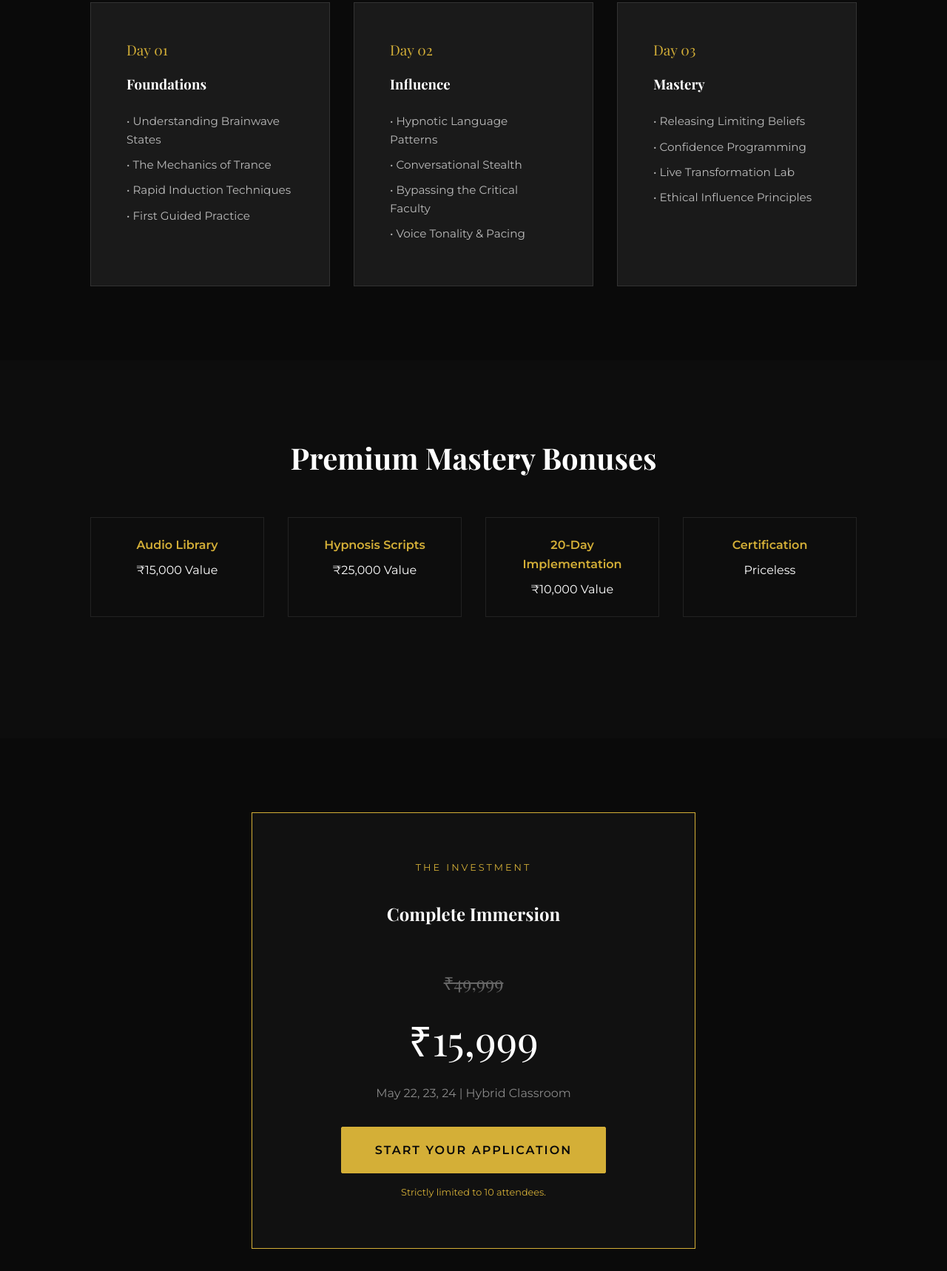
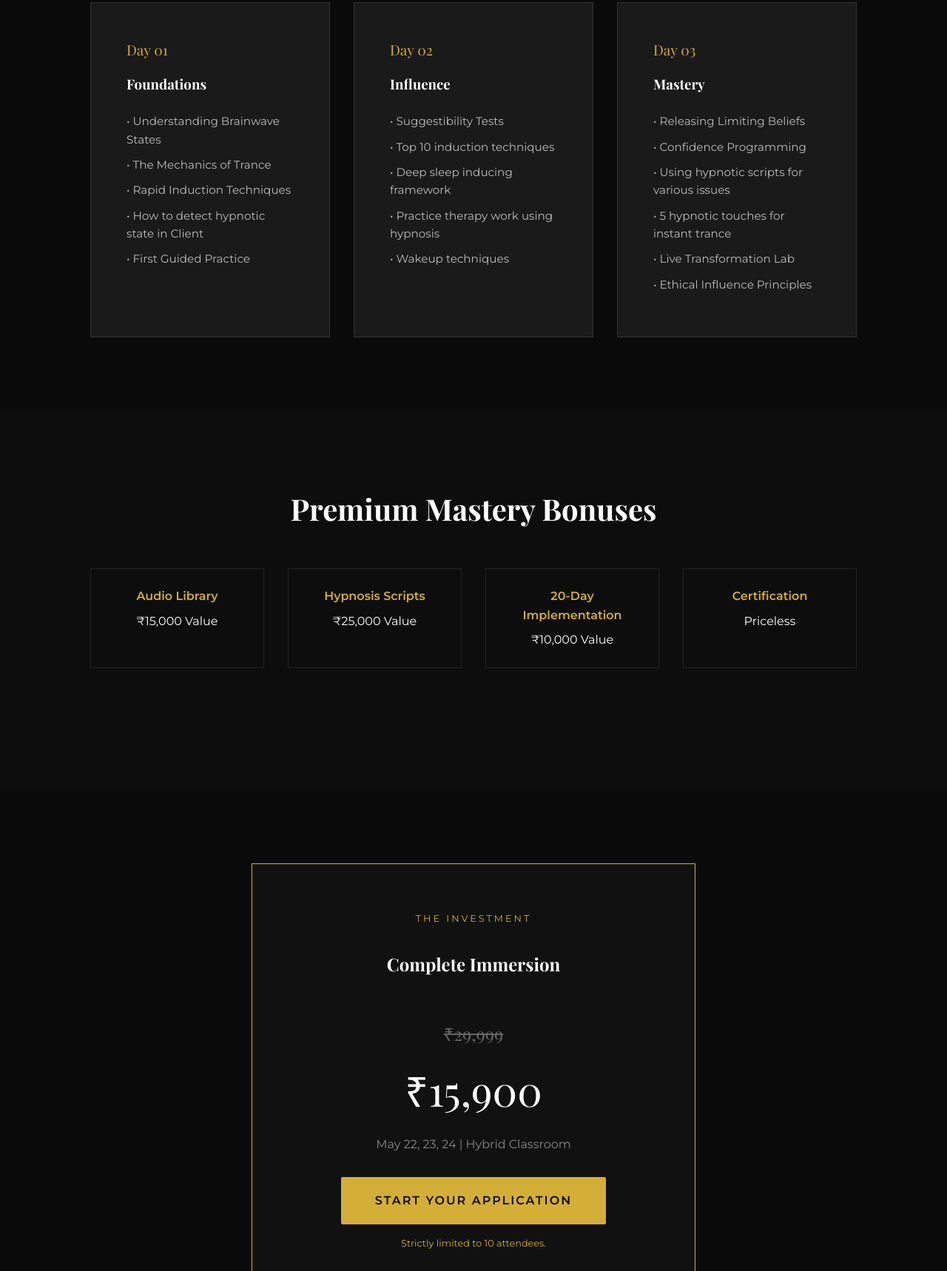
Before and after one commit to Amitpathak96/clinical-hypnosis-course, a plain HTML site: page gemini-code-1777130724917.html in a window 1280 px wide. Shown: the part 2017-3735 px from the top of the page at 74% size. Drawn offline with nearby package versions, Linux system fonts and the light colour scheme; a web font is replaced by a local one.

Commit message:
Update gemini-code-1777130724917.html

```diff
--- a/gemini-code-1777130724917.html
+++ b/gemini-code-1777130724917.html
@@ -278,6 +278,7 @@
                         <li>• Understanding Brainwave States</li>
                         <li>• The Mechanics of Trance</li>
                         <li>• Rapid Induction Techniques</li>
+                        <li>• How to detect hypnotic state in Client</li>
                         <li>• First Guided Practice</li>
                     </ul>
                 </div>
@@ -285,10 +286,11 @@
                     <span class="day-number">Day 02</span>
                     <h3>Influence</h3>
                     <ul>
-                        <li>• Hypnotic Language Patterns</li>
-                        <li>• Conversational Stealth</li>
-                        <li>• Bypassing the Critical Faculty</li>
-                        <li>• Voice Tonality & Pacing</li>
+                        <li>• Suggestibility Tests</li>
+                        <li>• Top 10 induction techniques</li>
+                        <li>• Deep sleep inducing framework</li>
+                        <li>• Practice therapy work using hypnosis</li>
+                        <li>• Wakeup techniques </li>
                     </ul>
                 </div>
                 <div class="day-box">
@@ -297,6 +299,8 @@
                     <ul>
                         <li>• Releasing Limiting Beliefs</li>
                         <li>• Confidence Programming</li>
+                        <li>• Using hypnotic scripts for various issues</li>
+                        <li>• 5 hypnotic touches for instant trance</li>
                         <li>• Live Transformation Lab</li>
                         <li>• Ethical Influence Principles</li>
                     </ul>
@@ -335,8 +339,8 @@
                 <span class="micro-authority">The Investment</span>
                 <h2>Complete Immersion</h2>
                 <div class="price-tag">
-                    <span class="strike">₹49,999</span><br>
-                    ₹15,999
+                    <span class="strike">₹29,999</span><br>
+                    ₹15,900
                 </div>
                 <p style="margin-bottom: 2rem; color: #888;">May 22, 23, 24 | Hybrid Classroom</p>
                 <a href="#" class="cta-button">Start Your Application</a>
```
